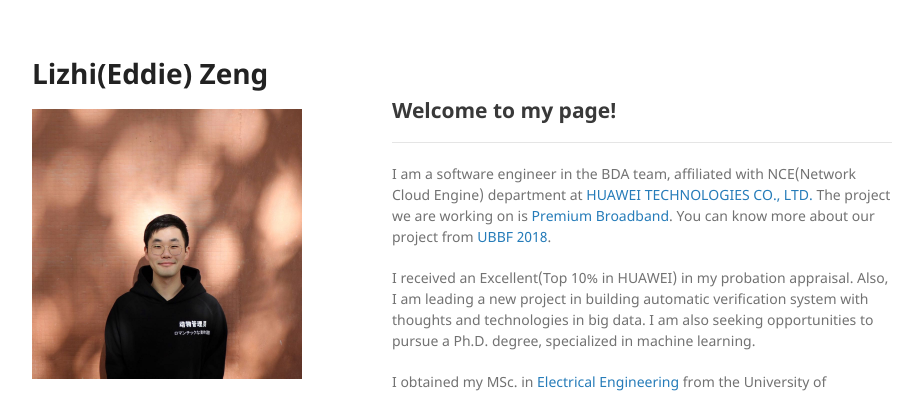
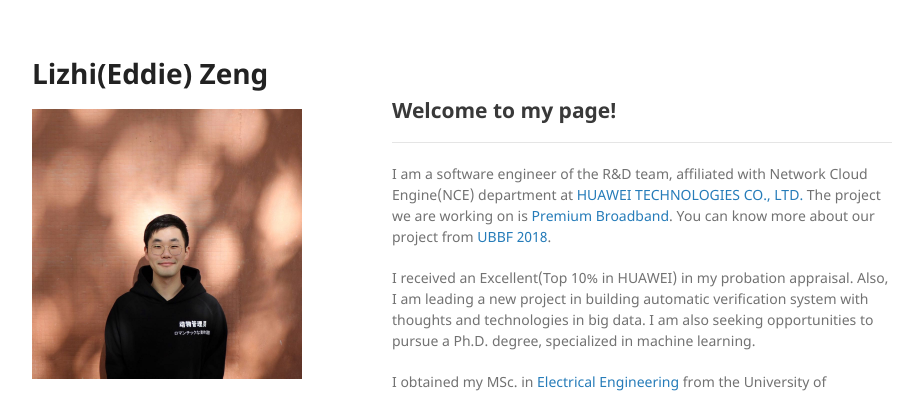
Before and after one commit to lizhiz/lizhiz.github.io, a Jekyll site: the page built from index.md, in a window 1280 px wide and 943 px high. Shown: the top 393 px of the window, without its empty margins (178-1099 px from the left). Built offline with Jekyll 4.4.1, drawn with Linux system fonts in a browser that asks for light colours; the repository's description, which GitHub fills in, is left out.

Commit message:
update information

```diff
--- a/index.md
+++ b/index.md
@@ -8,7 +8,7 @@ layout: default
 
 * * *
 
-I am a software engineer in the BDA team, affiliated with NCE(Network Cloud Engine) department at [HUAWEI TECHNOLOGIES CO., LTD.](http://www.huawei.com/en/) The project we are working on is [Premium Broadband](https://carrier.huawei.com/en/spotlight/premium-home-broadband-enables-business-success). You can know more about our project from [UBBF 2018](https://www.huawei.com/uk/press-events/events/ubbf-2018?ic_medium=hwdc&ic_source=corp_event3_ubbf2018).
+I am a software engineer of the R&D team, affiliated with Network Cloud Engine(NCE) department at [HUAWEI TECHNOLOGIES CO., LTD.](http://www.huawei.com/en/) The project we are working on is [Premium Broadband](https://carrier.huawei.com/en/spotlight/premium-home-broadband-enables-business-success). You can know more about our project from [UBBF 2018](https://www.huawei.com/uk/press-events/events/ubbf-2018?ic_medium=hwdc&ic_source=corp_event3_ubbf2018).
 
 I received an Excellent(Top 10% in HUAWEI) in my probation appraisal. Also, I am leading a new project in building automatic verification system with thoughts and technologies in big data. I am also seeking opportunities to pursue a Ph.D. degree, specialized in machine learning.
 
```
Also changed, not shown: 4 other files.
